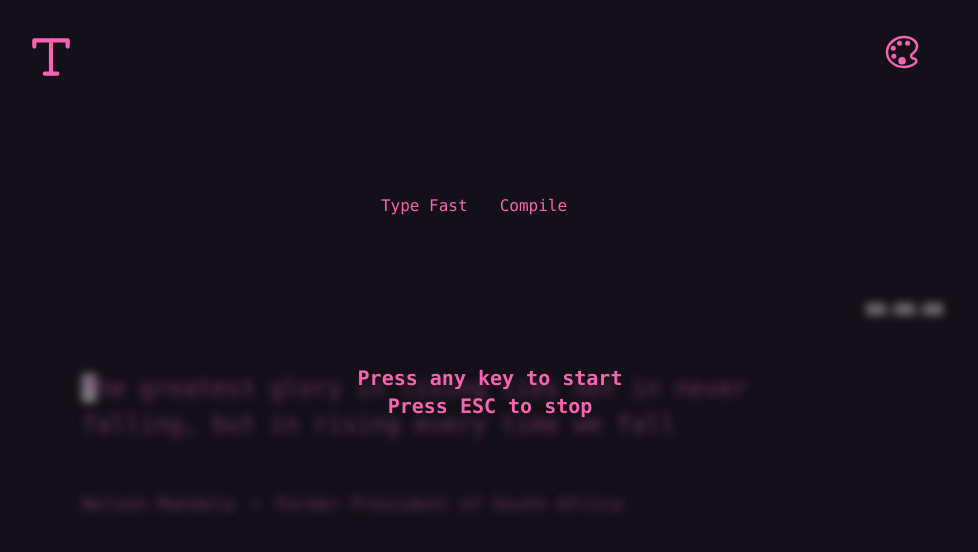
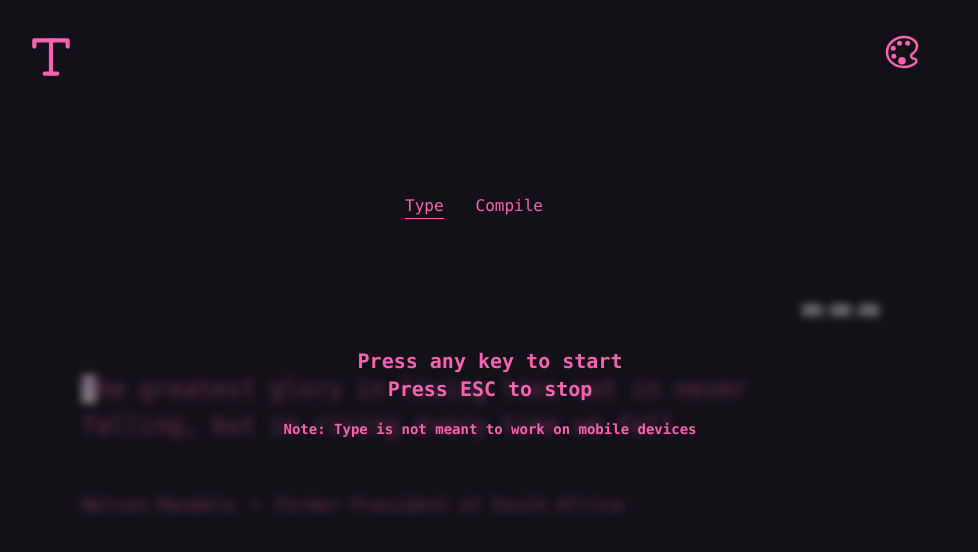
Before and after one commit to Bassaamm/Run-Compile, a Next.js app in the folder front-end/: page /type in a window 1280 px wide. Shown: the top 552 px of the page, without its empty margins (166-1144 px from the left). Built offline with nearby package versions, Linux system fonts and the light colour scheme.

Commit message:
few ui improments

```diff
--- a/front-end/app/globals.css
+++ b/front-end/app/globals.css
@@ -82,3 +82,18 @@ html {
 .slide-in {
   animation: slideIn 0.6s linear forwards;
 }
+:root {
+  --shadow: #eee;
+  --scrollbarBG: #eeeeee;
+  --thumbBG: #2241cf;
+}
+::-webkit-scrollbar {
+  width: 8px;
+}
+::-webkit-scrollbar-track {
+  background: var(--scrollbarBG);
+}
+::-webkit-scrollbar-thumb {
+  background-color: var(--color-primary);
+  box-shadow: 0 -100vh 0 100vh var(--shadow), 0 0 15px 5px black;
+}
--- a/front-end/src/components/Editor.tsx
+++ b/front-end/src/components/Editor.tsx
@@ -6,6 +6,7 @@ export default function EditorComponent({
   setEditorContent,
   isLoading,
 }: any) {
+  console.log(process.env.NEXT_PUBLIC_API_URL);
   return (
     <div className="relative">
       {isLoading && (
@@ -21,7 +22,6 @@ export default function EditorComponent({
         defaultValue={selectLang.example}
         defaultLanguage={selectLang.language}
         onChange={(value: any) => {
-          console.log("onValueChange called with:", value);
           setEditorContent(value);
         }}
         options={{
--- a/front-end/src/components/Sections.tsx
+++ b/front-end/src/components/Sections.tsx
@@ -1,17 +1,29 @@
 "use client";
 
-import { useRouter } from "next/navigation";
+import Link from "next/link";
+import { usePathname } from "next/navigation";
 
 export default function Sections() {
-  const router = useRouter();
+  const pathname = usePathname();
+
   return (
     <div className="flex gap-8 mt-20 w-full justify-center text-primary  ">
-      <div onClick={() => router.push("type")} className="cursor-pointer">
-        Type Fast
-      </div>
-      <div onClick={() => router.push("compiler")} className="cursor-pointer">
+      <Link
+        href="/type"
+        className={`cursor-pointer ${
+          pathname === "/type" ? "border-b border-primary" : ""
+        }`}
+      >
+        Type
+      </Link>
+      <Link
+        href="/compiler"
+        className={`cursor-pointer ${
+          pathname === "/compiler" ? "border-b  border-primary" : ""
+        }`}
+      >
         Compile
-      </div>
+      </Link>
     </div>
   );
 }
--- a/front-end/src/components/Text.tsx
+++ b/front-end/src/components/Text.tsx
@@ -82,7 +82,7 @@ export default function Text() {
     setIsStatsOn(false);
   }
   return (
-    <div className="w-full max-w-4xl mx-auto ">
+    <div className="w-full max-w-4xl  mx-auto ">
       <TextBlur isTextOn={isTextOn}>
         <div className="  px-10 flex flex-col cursor-default gap-12   mt-16 ">
           <Timer time={time} />
--- a/front-end/src/components/TextBlur.tsx
+++ b/front-end/src/components/TextBlur.tsx
@@ -11,6 +11,9 @@ export default function TextBlur({
         <div className="text-primary text-xl font-semibold absolute z-10 justify-center items-center w-full h-full flex flex-col">
           <div className="">Press any key to start</div>
           <div className="">Press ESC to stop</div>
+          <div className="text-sm mt-4">
+            Note: Type is not meant to work on mobile devices
+          </div>
         </div>
       )}
       <div className={`${isTextOn ? "blur-sm " : ""}`}>{children}</div>
--- a/front-end/src/components/Timer.tsx
+++ b/front-end/src/components/Timer.tsx
@@ -1,5 +1,9 @@
 function Timer({ time }: { time: string }) {
-  return <span className="text-slate-50 ml-[100%]">{time}</span>;
+  return (
+    <div className="mr-16">
+      <span className="text-slate-50 ml-[100%]  ">{time}</span>
+    </div>
+  );
 }
 
 export default Timer;
```
Also changed, not shown: 1 other file (tests, documents, lock files or other folders).
